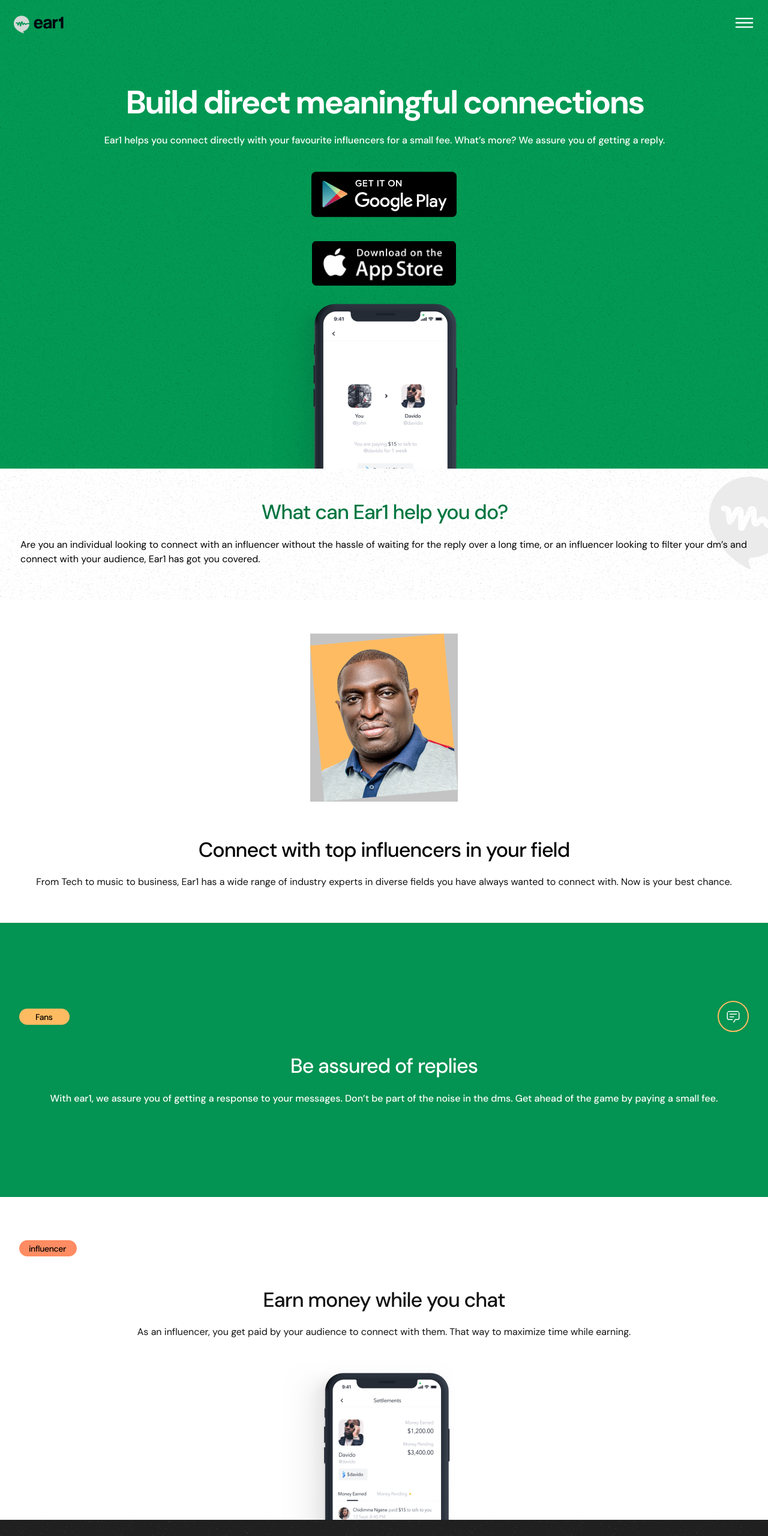
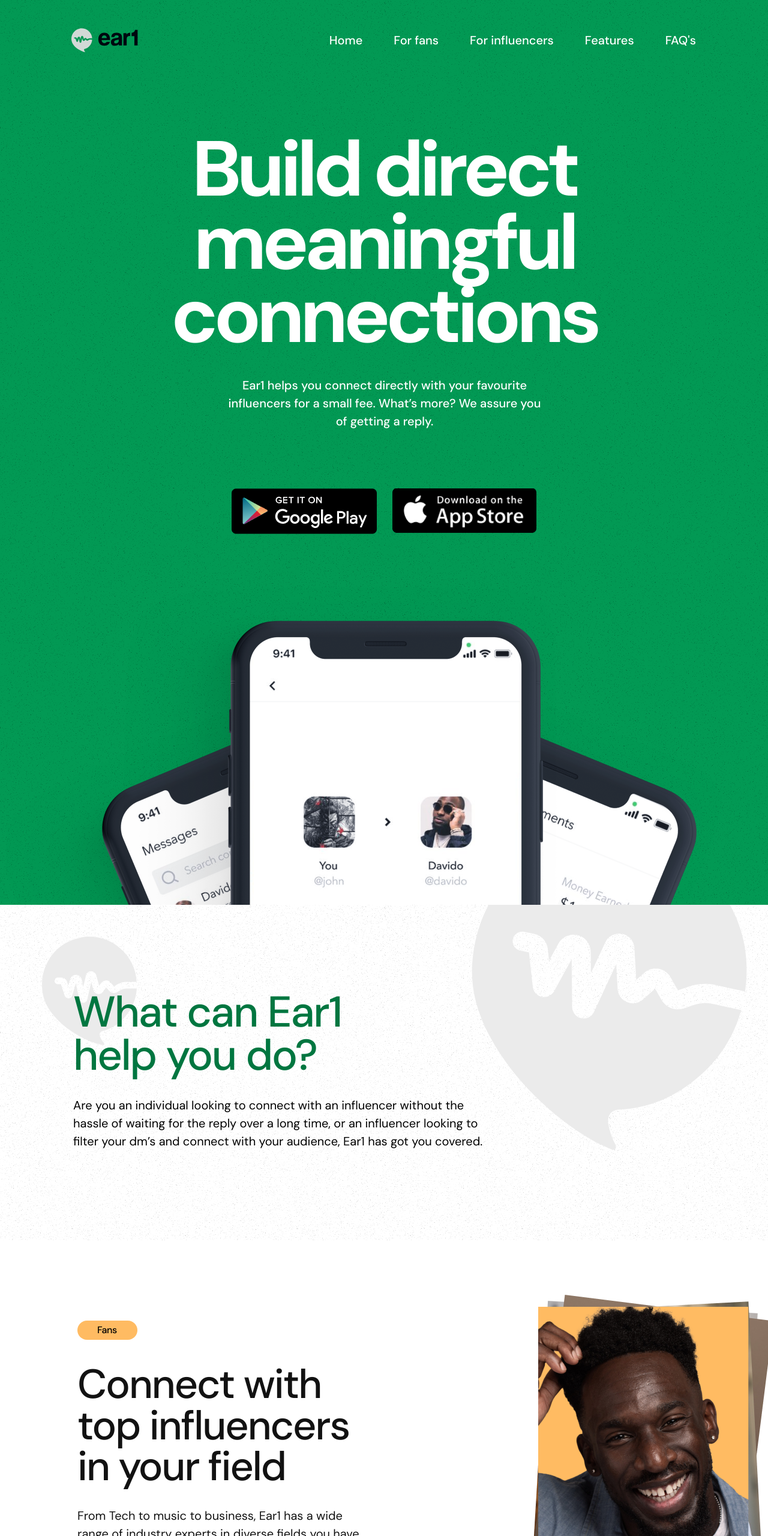
Before and after one commit to Anaafi/Ear1-web, a plain HTML site: page index.html in a window 1280 px wide. Shown: the top 2560 px of the page at 60% size. Drawn offline with Linux system fonts and the light colour scheme.

Commit message:
desktop view

```diff
--- a/index.html
+++ b/index.html
@@ -8,12 +8,22 @@
         <link rel="preconnect" href="https://fonts.gstatic.com" crossorigin>
         <link href="https://fonts.googleapis.com/css2?family=DM+Sans:wght@400;500;700&display=swap" rel="stylesheet">
         <link href="style.css" rel="stylesheet">
+        <link href="style-desktop.css" rel="stylesheet">
     </head>
     <body>
         <section class="main">
             <div class="nav-bar">
+
                 <img class="logo" src="./assets/logo green + black copy.svg" alt="logo"/>
                 <img class="menu" src="./assets/menu 1.svg" alt="menu"/>
+                <img class="logo-desktop" src="./assets/assets-desktop/Hero Logo Variation.svg" alt="logo"/>
+                <div class="nav-elements">
+                    <a href="#">Home</a>
+                    <a href="#">For fans</a>
+                    <a href="#">For influencers</a>
+                    <a href="#">Features</a>
+                    <a href="#">FAQ's</a>
+                </div>
             </div>
             <div class="text">
                 <h2 class="title">Build direct meaningful connections</h2>
@@ -24,6 +34,14 @@
             <img class="appStore" src="./assets/app-store-badge 1.png" alt="app store"/>
             <img class="picture1" src="./assets/Black Matte 2.png" alt="picture"/>
             </div>
+            <div class="disktop-Bimages">
+            <div class="desktop-images">
+                <img class="d-images3" src="./assets/assets-desktop/Black Matte 2.png" alt="image"/>
+                <img class="d-images1" src="./assets/assets-desktop/Black Matte 1.png" alt="image"/>
+                <img class="d-images2" src="./assets/assets-desktop/Black Matte 2 (1).png" alt="image"/>
+
+            </div>
+            </div>
         </section>
 
         <section class="main1">
@@ -32,12 +50,39 @@
             <h3>What can Ear1 help you do?</h3>
             <p>Are you an individual looking to connect with an influencer without the hassle of waiting for the reply over a long time, or an influencer looking to filter your dm’s and connect with your audience, Ear1 has got you covered.</p>
             </div>
+
+            <div class="textBox-desktop">
+                <h3>What can Ear1 help you do?</h3>
+                <p>Are you an individual looking to connect with an influencer without the hassle of waiting for the reply over a long time, or an influencer looking to filter your dm’s and connect with your audience, Ear1 has got you covered.</p>
+
+            </div>
+            <div class="textBox-icon">
+                <img src="./assets/assets-desktop/Group-6-Copy Copy.svg" alt="icon"/>
+
+            </div>
         </section>
 
         <section class="main2">
             <img src="./assets/Rectangle 2.png" alt="picture"/>
             <h3>Connect with top influencers in your field</h3>
             <p>From Tech to music to business, Ear1 has a wide range of industry experts in diverse fields you have always wanted to connect with. Now is your best chance.</p>
+        </section>
+
+        <section class="main2-desktop">
+            <div class="main2-desktop-text">
+            <h5>Fans</h5>
+            <h3>Connect with top influencers in your field</h3>
+            <p>From Tech to music to business, Ear1 has a wide range of industry experts in diverse fields you have always wanted to connect with. Now is your best chance.</p>
+            </div>
+
+            <div class="main2-desktop-images">
+                <img class="m2-dkt-image1" src="./assets/assets-desktop/shutterstock_754621396 2.png" alt="image"/>
+                <img class="m2-dkt-image2" src="./assets/assets-desktop/Woman in studio portrait - 1280x854 3.png" alt="image"/>
+                <img class="m2-dkt-image3"src="./assets/assets-desktop/IMG 1 2.png" alt="image"/>
+                <img  class="m2-dkt-image4" src="./assets/assets-desktop/shutterstock_1577394655 2.png" alt="image"/>
+                <img class="m2-dkt-image5" src="./assets/assets-desktop/shutterstock_1577394655 2 (1).png" alt="image"/>
+
+            </div>
         </section>
 
         <section class="main3">
--- /dev/null
+++ b/style-desktop.css
@@ -0,0 +1,250 @@
+@media screen and (min-width: 865px){
+
+    *{
+        margin: 0;
+        padding: 0;
+        box-sizing: border-box;
+    }
+
+    .logo, .menu, .textBox, .main2{
+        display: none;
+    }
+    .logo-desktop {
+        display: flex;
+    }
+
+    .nav-bar{
+        display: flex;
+        align-items: center;
+        justify-content: space-between;
+        padding: 47px 120px 0px 119px;
+    }
+
+    .nav-elements{
+        display: flex;
+        gap: 52px;
+    }
+
+    .nav-elements a {
+        text-decoration: none;
+        color: #FFF;
+        font-size: 20px;
+        font-family: DM Sans;
+        font-style: normal;
+        font-weight: 500;
+        line-height: 116.6%;
+    }
+
+    .text{
+        display: flex;
+        flex-direction: column;
+        align-items: center;
+        justify-content: center;
+
+    }
+
+    .text h2 {
+        color: #FFF;
+        text-align: center;
+        font-size: 130px;
+        font-family: DM Sans;
+        font-style: normal;
+        font-weight: 700;
+        line-height: 94.6%;
+        letter-spacing: -7.8px;
+        padding-top: 132.56px;
+        padding-left: 120px;
+        padding-right: 120px;
+        width: 1200px;
+    }
+
+    .text p{
+        color: #FFF;
+        text-align: center;
+        font-size: 20px;
+        font-family: DM Sans;
+        font-style: normal;
+        font-weight: 500;
+        line-height: 150%;
+        width: 588px;
+        padding-top: 40px;
+    }
+
+
+    .picture1{
+        display: none;
+    }
+
+    .images {
+        display: flex;
+        flex-direction: row;
+        align-items: center;
+        justify-content: center;
+        gap: 26px;
+        padding-top: 56.38px;
+    }
+
+    .desktop-Bimages{
+        display:flex;
+        width: 100%;
+
+    }
+
+    .desktop-images{
+        position: relative;
+        display: flex;
+        flex-direction: row;
+        padding-top: 80px;
+        max-width: 100%;
+        justify-content: center;
+        align-items: center;
+    }
+    .d-images3 {
+        z-index: 1;
+        padding-right: 150px;
+    }
+    .d-images2 {
+        position: absolute;
+        bottom: 0px;
+        right: 40px;
+
+    }
+    .d-images1{
+        position: absolute;
+        bottom: 0px;
+        left: 10px;
+    }
+
+    .textBox-desktop{
+        display: flex;
+        flex-direction: column;
+        justify-content: center;
+        padding-top: 143px;
+        padding-left: 122px;
+        padding-bottom: 150px;
+        position: relative;
+
+    }
+
+    .textBox-desktop h3{
+        color: #007640;
+        font-size: 72px;
+        font-family: DM Sans;
+        font-style: normal;
+        font-weight: 500;
+        line-height: 101.1%;
+        letter-spacing: -2.16px;
+        width: 582px;
+    }
+
+    .textBox-desktop p{
+        color: #000;
+        font-size: 20px;
+        font-family: DM Sans;
+        font-style: normal;
+        font-weight: 400;
+        line-height: 150%;
+        width: 683px;
+        padding-top: 31px;
+    }
+
+    .textBox-desktop{
+        background-image: url(./assets/assets-desktop/Combined\ Shape\ Clipped.svg);
+        background-repeat: no-repeat;
+        background-position: top right;
+        z-index: 1;
+    }
+
+    .textBox-icon{
+        display: flex;
+        position: absolute;
+        top: 1560px;
+        left: 70px;
+    }
+
+    .main2-desktop{
+        display: flex;
+        gap: 277px;
+
+    }
+
+    .main2-desktop-text{
+        display: flex;
+        flex-direction: column;
+        padding-top: 134px;
+        padding-left: 129px;
+        padding-bottom: 97px;
+    }
+
+    .main2-desktop-text h5{
+        color: #000;
+        font-size: 16px;
+        font-family: DM Sans;
+        font-style: normal;
+        font-weight: 500;
+        line-height: 116.6%;
+        letter-spacing: -0.48px;
+        border-radius: 50px;
+        background-color: #FFBB62;
+        padding: 7px 33px;
+        width: 100px;
+        height: 32px
+    }
+
+    .main2-desktop-text h3 {
+        color: #121212;
+        font-size: 68px;
+        font-family: DM Sans;
+        font-style: normal;
+        font-weight: 500;
+        line-height: 101.1%;
+        letter-spacing: -2.04px;
+        padding-top: 40px;
+        width: 481px;
+    }
+
+    .main2-desktop-text p{
+        color: #121212;
+        font-size: 20px;
+        font-family: DM Sans;
+        font-style: normal;
+        font-weight: 400;
+        line-height: 150%;
+        padding-top: 32px;
+        width: 481px;
+    }
+
+    .main2-desktop-images{
+        display: flex;
+        align-items: center;
+        position: relative;
+
+
+    }
+
+    .m2-dkt-image1{
+        position: absolute;
+    }
+
+    .m2-dkt-image2{
+        position: absolute;
+    }
+
+    .m2-dkt-image3{
+        position: absolute;
+        left: 10px;
+    }
+
+    .m2-dkt-image4{
+        position: absolute;
+        left: 10px;
+    }
+
+    .m2-dkt-image5{
+        position: absolute;
+        left: 10px;
+    }
+
+
+
+}
--- a/style.css
+++ b/style.css
@@ -2,6 +2,11 @@
     margin: 0;
     padding: 0;
     box-sizing: border-box;
+}
+
+.logo-desktop, .nav-elements, .desktop-images,
+.textBox-desktop, .textBox-icon, .main2-desktop{
+    display: none;
 }
 
 .main {
```
Also changed, not shown: assets/assets-desktop/Black Matte 1.png (added), assets/assets-desktop/Black Matte 2 (1).png (added), assets/assets-desktop/Black Matte 2.png (added), assets/assets-desktop/Combined Shape Clipped.svg (added), assets/assets-desktop/Group-6-Copy Copy.svg (added), assets/assets-desktop/Hero Logo Variation.svg (added), assets/assets-desktop/IMG 1 2.png (added), assets/assets-desktop/Woman in studio portrait - 1280x854 3.png (added), assets/assets-desktop/shutterstock_1577394655 2 (1).png (added), assets/assets-desktop/shutterstock_1577394655 2.png (added), assets/assets-desktop/shutterstock_754621396 2.png (added).
